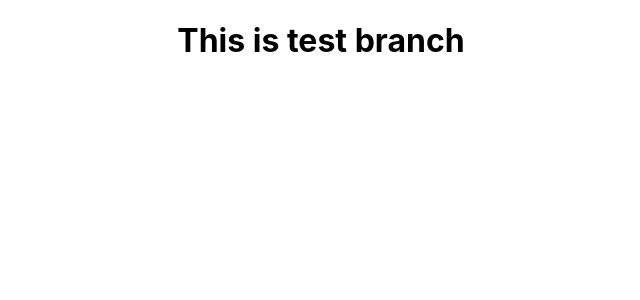
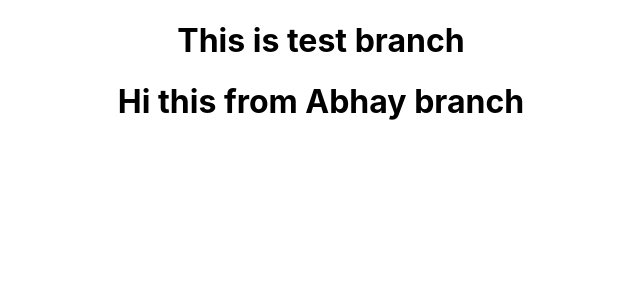
Before and after one commit to hmntk/primevideoclone, a React (Create React App) app: page / in a window 1280 px wide. Shown: the top 300 px of the page, without its empty margins (319-959 px from the left). Built offline with nearby package versions, Linux system fonts and the light colour scheme.

Commit message:
testing from abhay

```diff
--- a/src/App.js
+++ b/src/App.js
@@ -6,6 +6,9 @@ function App() {
     <div className="App">
       <h1>This is test branch</h1>
 
+
+      <h1>Hi this from Abhay branch</h1>
+
     </div>
   );
 }
```
